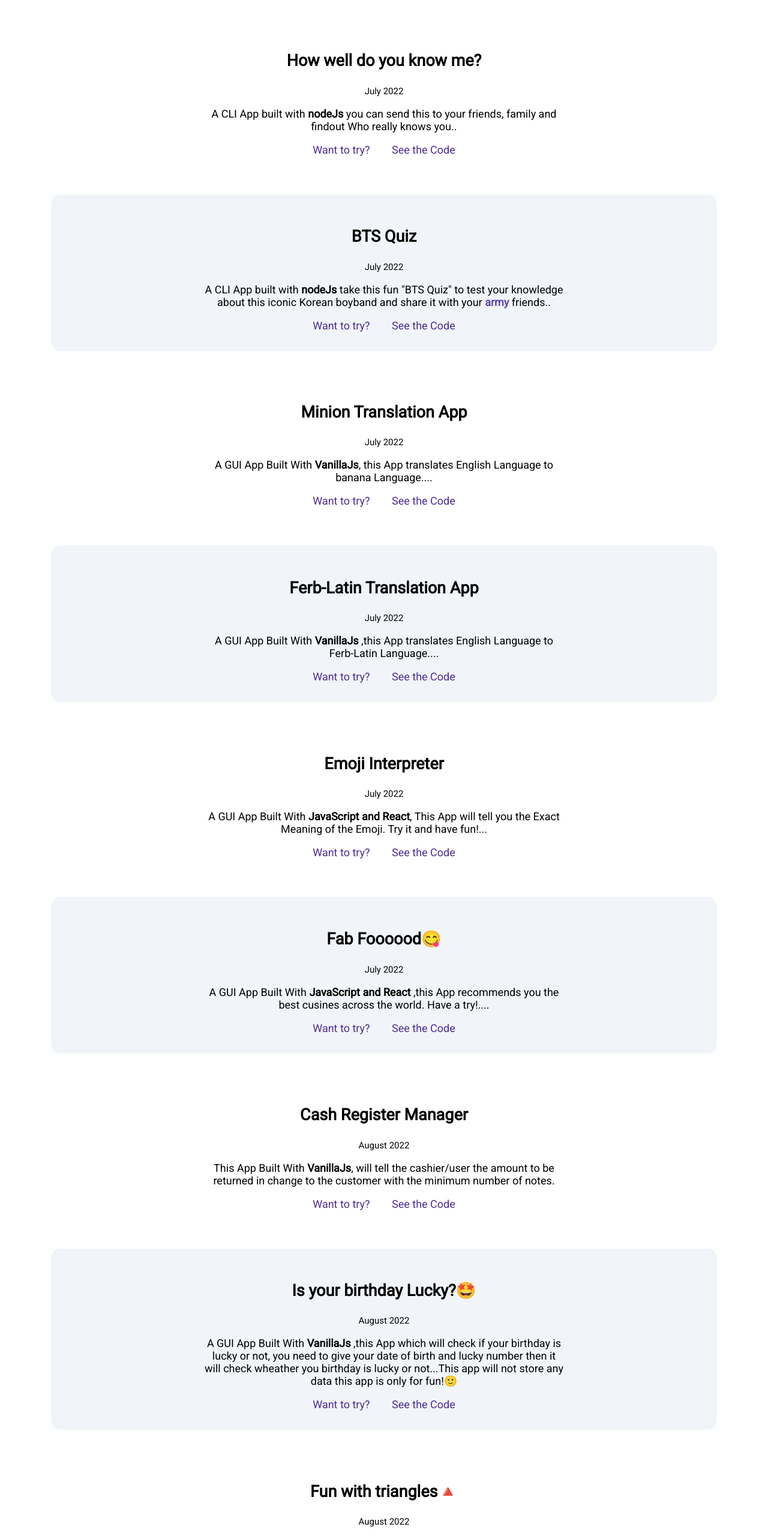
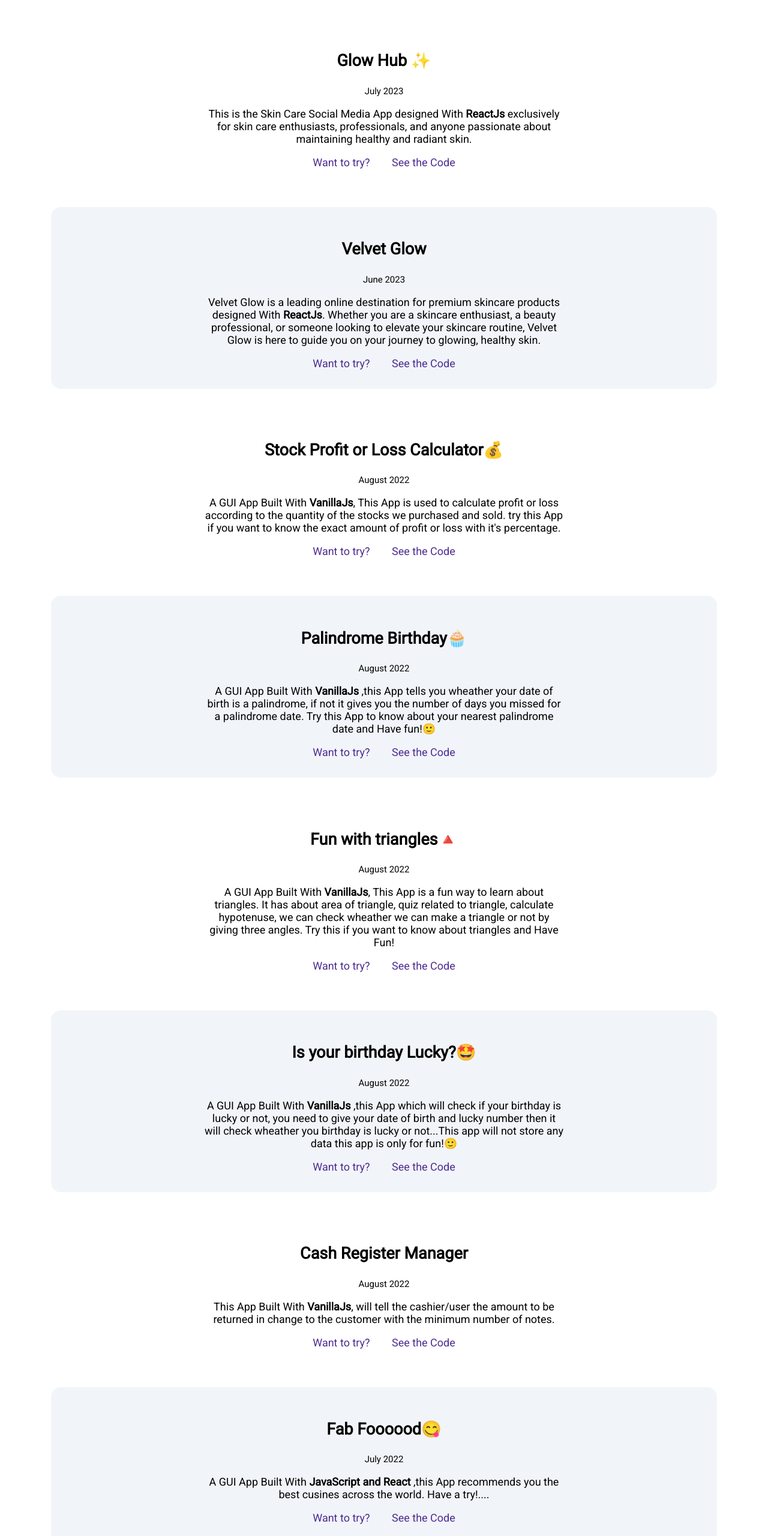
Before and after one commit to Aakarshashetty/portfolio, a plain HTML site: page projects.html in a window 1280 px wide. Shown: the part 240-2800 px from the top of the page at 60% size. Drawn offline with Linux system fonts and the light colour scheme.

Commit message:
added e-commerce and social media projects

```diff
--- a/projects.html
+++ b/projects.html
@@ -29,11 +29,106 @@
     </header>
     <section class="section">
         <div class="container container-center">
-            <h1>How well do you know me?</h1>
+            <h1>Glow Hub ✨</h1>
+            <small>July 2023</small>
+                <p>This is the Skin Care Social Media App designed With <span class="section-technologies">ReactJs</span> exclusively for skin care enthusiasts, professionals, and anyone passionate about maintaining healthy and radiant skin. </p>
+                <a class="link normal-link" href="https://glow-hub.netlify.app/">Want to try?</a>
+                <a class="link normal-link" href="https://github.com/Aakarshashetty/glow-hub">See the Code</a>
+        </div>
+
+    </section>
+    <section class="section ow">
+        <div class="container container-center" >
+            <h1>Velvet Glow</h1>
+            <small>June 2023</small>
+                <p>Velvet Glow is a leading online destination for premium skincare products designed With <span class="section-technologies">ReactJs</span>. Whether you are a skincare enthusiast, a beauty professional, or someone looking to elevate your skincare routine, Velvet Glow is here to guide you on your journey to glowing, healthy skin.</p>
+                <a class="link normal-link" href="https://velvet-glow-react.netlify.app/">Want to try?</a>
+                <a class="link normal-link" href="https://github.com/Aakarshashetty/velvet-glow">See the Code</a>
+        </div>
+    </section>
+    <section class="section">
+        <div class="container container-center">
+            <h1>Stock Profit or Loss Calculator💰</h1>
+            <small>August 2022</small>
+                <p>A GUI App Built With <span class="section-technologies">VanillaJs</span>, This App is used to calculate profit or loss according to the quantity of the stocks we purchased and sold. try this App if you want to know the exact amount of profit or loss with it's percentage. </p>
+                <a class="link normal-link" href="https://proft-and-loss-mark14.netlify.app/">Want to try?</a>
+                <a class="link normal-link" href="https://github.com/Aakarshashetty/profit-and-loss-app">See the Code</a>
+        </div>
+
+    </section>
+    <section class="section ow">
+        <div class="container container-center" >
+            <h1>Palindrome Birthday🧁</h1>
+            <small>August 2022</small>
+                <p>A GUI App Built With <span class="section-technologies">VanillaJs</span> ,this App tells you wheather your date of birth is a palindrome, if not it gives you the number of days you missed for a palindrome date. Try this App to know about your nearest palindrome date and Have fun!🙂</p>
+                <a class="link normal-link" href="https://palindrome-birthday-mark13-neog.netlify.app/">Want to try?</a>
+                <a class="link normal-link" href="https://github.com/Aakarshashetty/palindrome-birthday">See the Code</a>
+        </div>
+    </section>
+    <section class="section">
+        <div class="container container-center">
+            <h1>Fun with triangles🔺</h1>
+            <small>August 2022</small>
+                <p>A GUI App Built With <span class="section-technologies">VanillaJs</span>, This App is a fun way to learn about triangles. It has about area of triangle, quiz related to triangle, calculate hypotenuse, we can check wheather we can make a triangle or not by giving three angles. Try this if you want to know about triangles and Have Fun!</p>
+                <a class="link normal-link" href="https://fun-with-triangles-mark12-neog.netlify.app/">Want to try?</a>
+                <a class="link normal-link" href="https://github.com/Aakarshashetty/fun-with-triangles">See the Code</a>
+        </div>
+
+    </section>
+    <section class="section ow">
+        <div class="container container-center" >
+            <h1>Is your birthday Lucky?🤩</h1>
+            <small>August 2022</small>
+                <p>A GUI App Built With <span class="section-technologies">VanillaJs</span> ,this App which will check if your birthday is lucky or not, you need to give your date of birth and lucky number then it will check wheather you birthday is lucky or not...This app will not store any data this app is only for fun!🙂</p>
+                <a class="link normal-link" href="https://lucky-birthday-mark11-neog.netlify.app/">Want to try?</a>
+                <a class="link normal-link" href="https://github.com/Aakarshashetty/lucky-birthday">See the Code</a>
+        </div>
+    </section>
+    <section class="section">
+        <div class="container container-center">
+            <h1>Cash Register Manager</h1>
+            <small>August 2022</small>
+                <p>This App Built With <span class="section-technologies">VanillaJs</span>, will tell the cashier/user the amount to be returned in change to the customer with the minimum number of notes.</p>
+                <a class="link normal-link" href="https://cash-register-app-mark10-neog.netlify.app/">Want to try?</a>
+                <a class="link normal-link" href="https://github.com/Aakarshashetty/cash-register-app">See the Code</a>
+        </div>
+
+    </section>
+    <section class="section ow">
+        <div class="container container-center" >
+            <h1>Fab Foooood😋</h1>
             <small>July 2022</small>
-                <p>A CLI App built with <span class="section-technologies">nodeJs</span> you can send this to your friends, family and findout Who really knows you..</p>
-                <a class="link normal-link" href="https://replit.com/@AakarshaShetty/Exercise1?embed=1&output=1">Want to try?</a>
-                <a class="link normal-link" href="https://github.com/Aakarshashetty/How_well_do_you_know_me">See the Code</a>
+                <p>A GUI App Built With <span class="section-technologies">JavaScript and React</span> ,this App recommends you the best cusines across the world. Have a try!....</p>
+                <a class="link normal-link" href="https://fab-food.netlify.app">Want to try?</a>
+                <a class="link normal-link" href="https://github.com/Aakarshashetty/food-recommendations">See the Code</a>
+        </div>
+    </section>
+    <section class="section">
+        <div class="container container-center">
+            <h1>Emoji Interpreter</h1>
+            <small>July 2022</small>
+                <p>A GUI App Built With <span class="section-technologies">JavaScript and React</span>, This App will tell you the Exact Meaning of the Emoji. Try it and have fun!...</p>
+                <a class="link normal-link" href="https://emoji-interpreter-mark8.netlify.app">Want to try?</a>
+                <a class="link normal-link" href="https://github.com/Aakarshashetty/emoji_interpreter">See the Code</a>
+        </div>
+
+    </section>
+    <section class="section ow">
+        <div class="container container-center" >
+            <h1>Ferb-Latin Translation App</h1>
+            <small>July 2022</small>
+                <p>A GUI App Built With <span class="section-technologies">VanillaJs</span> ,this App translates English Language to Ferb-Latin Language....</p>
+                <a class="link normal-link" href="https://ferb-latin-translator-mark7.netlify.app/">Want to try?</a>
+                <a class="link normal-link" href="https://github.com/Aakarshashetty/ferb-latin-translator">See the Code</a>
+        </div>
+    </section>
+    <section class="section">
+        <div class="container container-center">
+            <h1>Minion Translation App</h1>
+            <small>July 2022</small>
+                <p>A GUI App Built With <span class="section-technologies">VanillaJs</span>, this App translates English Language to banana Language....</p>
+                <a class="link normal-link" href="https://minion-speak-mark6.netlify.app/">Want to try?</a>
+                <a class="link normal-link" href="https://github.com/Aakarshashetty/minion-translator">See the Code</a>
         </div>
 
     </section>
@@ -48,93 +143,15 @@
     </section>
     <section class="section">
         <div class="container container-center">
-            <h1>Minion Translation App</h1>
+            <h1>How well do you know me?</h1>
             <small>July 2022</small>
-                <p>A GUI App Built With <span class="section-technologies">VanillaJs</span>, this App translates English Language to banana Language....</p>
-                <a class="link normal-link" href="https://minion-speak-mark6.netlify.app/">Want to try?</a>
-                <a class="link normal-link" href="https://github.com/Aakarshashetty/minion-translator">See the Code</a>
-        </div>
-
-    </section>
-    <section class="section ow">
-        <div class="container container-center" >
-            <h1>Ferb-Latin Translation App</h1>
-            <small>July 2022</small>
-                <p>A GUI App Built With <span class="section-technologies">VanillaJs</span> ,this App translates English Language to Ferb-Latin Language....</p>
-                <a class="link normal-link" href="https://ferb-latin-translator-mark7.netlify.app/">Want to try?</a>
-                <a class="link normal-link" href="https://github.com/Aakarshashetty/ferb-latin-translator">See the Code</a>
-        </div>
-    </section>
-
-    <section class="section">
-        <div class="container container-center">
-            <h1>Emoji Interpreter</h1>
-            <small>July 2022</small>
-                <p>A GUI App Built With <span class="section-technologies">JavaScript and React</span>, This App will tell you the Exact Meaning of the Emoji. Try it and have fun!...</p>
-                <a class="link normal-link" href="https://emoji-interpreter-mark8.netlify.app">Want to try?</a>
-                <a class="link normal-link" href="https://github.com/Aakarshashetty/emoji_interpreter">See the Code</a>
+                <p>A CLI App built with <span class="section-technologies">nodeJs</span> you can send this to your friends, family and findout Who really knows you..</p>
+                <a class="link normal-link" href="https://replit.com/@AakarshaShetty/Exercise1?embed=1&output=1">Want to try?</a>
+                <a class="link normal-link" href="https://github.com/Aakarshashetty/How_well_do_you_know_me">See the Code</a>
         </div>
 
     </section>
 
-
-    <section class="section ow">
-        <div class="container container-center" >
-            <h1>Fab Foooood😋</h1>
-            <small>July 2022</small>
-                <p>A GUI App Built With <span class="section-technologies">JavaScript and React</span> ,this App recommends you the best cusines across the world. Have a try!....</p>
-                <a class="link normal-link" href="https://fab-food.netlify.app">Want to try?</a>
-                <a class="link normal-link" href="https://github.com/Aakarshashetty/food-recommendations">See the Code</a>
-        </div>
-    </section>
-    <section class="section">
-        <div class="container container-center">
-            <h1>Cash Register Manager</h1>
-            <small>August 2022</small>
-                <p>This App Built With <span class="section-technologies">VanillaJs</span>, will tell the cashier/user the amount to be returned in change to the customer with the minimum number of notes.</p>
-                <a class="link normal-link" href="https://cash-register-app-mark10-neog.netlify.app/">Want to try?</a>
-                <a class="link normal-link" href="https://github.com/Aakarshashetty/cash-register-app">See the Code</a>
-        </div>
-
-    </section>
-    <section class="section ow">
-        <div class="container container-center" >
-            <h1>Is your birthday Lucky?🤩</h1>
-            <small>August 2022</small>
-                <p>A GUI App Built With <span class="section-technologies">VanillaJs</span> ,this App which will check if your birthday is lucky or not, you need to give your date of birth and lucky number then it will check wheather you birthday is lucky or not...This app will not store any data this app is only for fun!🙂</p>
-                <a class="link normal-link" href="https://lucky-birthday-mark11-neog.netlify.app/">Want to try?</a>
-                <a class="link normal-link" href="https://github.com/Aakarshashetty/lucky-birthday">See the Code</a>
-        </div>
-    </section>
-    <section class="section">
-        <div class="container container-center">
-            <h1>Fun with triangles🔺</h1>
-            <small>August 2022</small>
-                <p>A GUI App Built With <span class="section-technologies">VanillaJs</span>, This App is a fun way to learn about triangles. It has about area of triangle, quiz related to triangle, calculate hypotenuse, we can check wheather we can make a triangle or not by giving three angles. Try this if you want to know about triangles and Have Fun!</p>
-                <a class="link normal-link" href="https://fun-with-triangles-mark12-neog.netlify.app/">Want to try?</a>
-                <a class="link normal-link" href="https://github.com/Aakarshashetty/fun-with-triangles">See the Code</a>
-        </div>
-
-    </section>
-    <section class="section ow">
-        <div class="container container-center" >
-            <h1>Palindrome Birthday🧁</h1>
-            <small>August 2022</small>
-                <p>A GUI App Built With <span class="section-technologies">VanillaJs</span> ,this App tells you wheather your date of birth is a palindrome, if not it gives you the number of days you missed for a palindrome date. Try this App to know about your nearest palindrome date and Have fun!🙂</p>
-                <a class="link normal-link" href="https://palindrome-birthday-mark13-neog.netlify.app/">Want to try?</a>
-                <a class="link normal-link" href="https://github.com/Aakarshashetty/palindrome-birthday">See the Code</a>
-        </div>
-    </section>
-    <section class="section">
-        <div class="container container-center">
-            <h1>Stock Profit or Loss Calculator💰</h1>
-            <small>August 2022</small>
-                <p>A GUI App Built With <span class="section-technologies">VanillaJs</span>, This App is used to calculate profit or loss according to the quantity of the stocks we purchased and sold. try this App if you want to know the exact amount of profit or loss with it's percentage. </p>
-                <a class="link normal-link" href="https://proft-and-loss-mark14.netlify.app/">Want to try?</a>
-                <a class="link normal-link" href="https://github.com/Aakarshashetty/profit-and-loss-app">See the Code</a>
-        </div>
-
-    </section>
     <!-- Footer -->
     <footer class="footer">
         <div class="footer-insider">Get in touch</div>
```
Also changed, not shown: index.html (+10 -2 lines), styles.css (+13 -0 lines).
